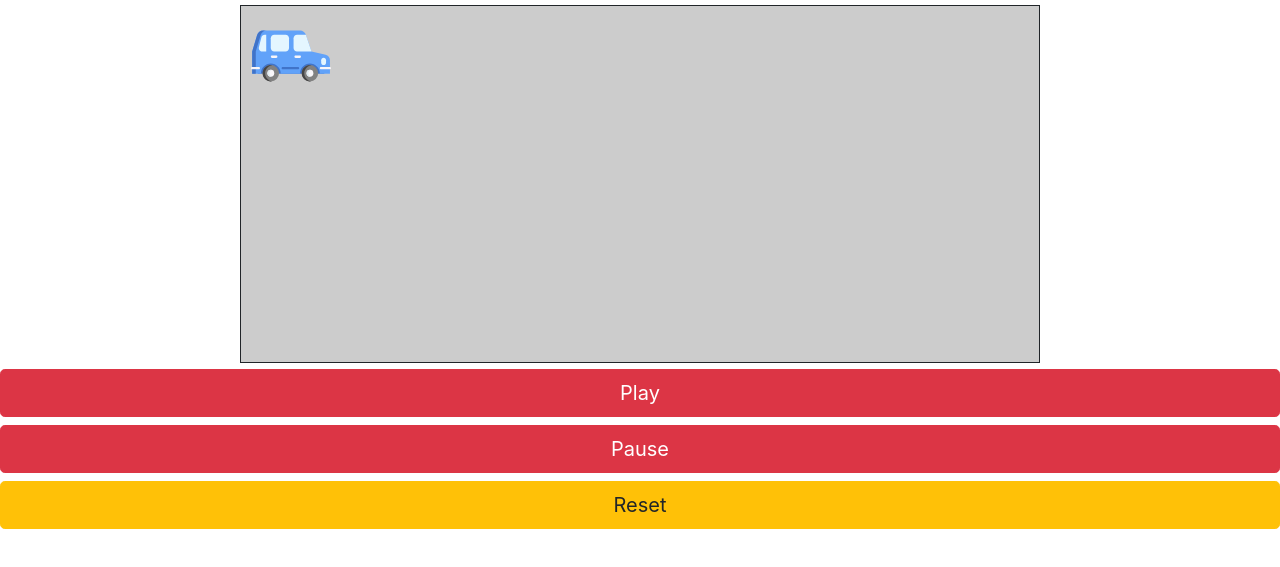
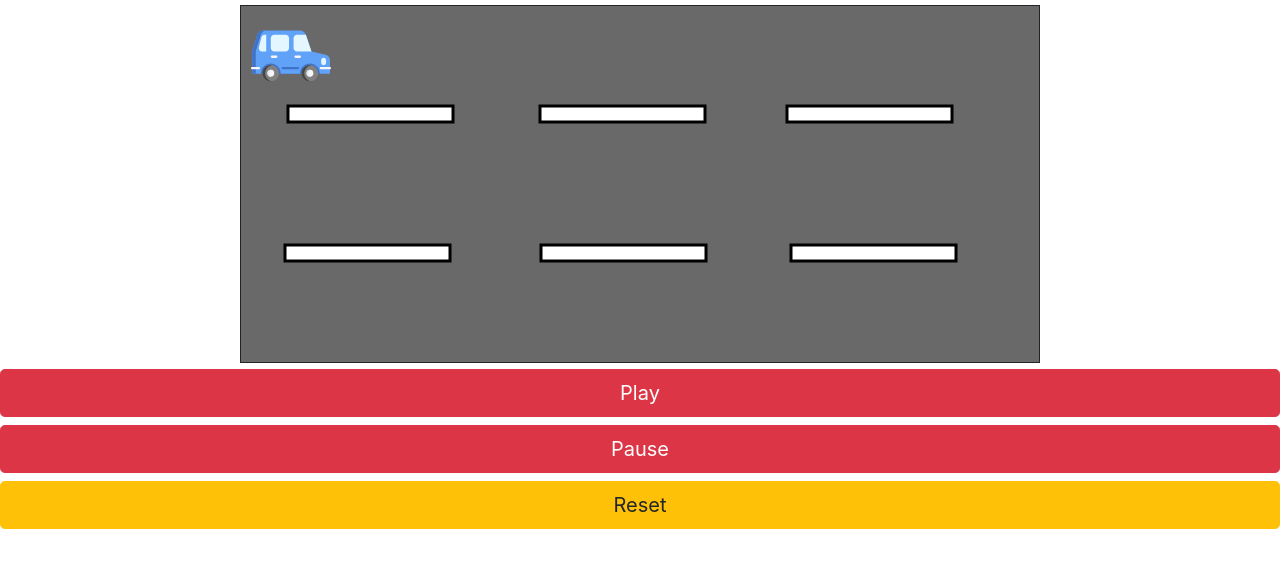
Before and after one commit to Opidom/Opidom.github.io, a plain HTML site: page game.html in a window 1280 px wide. Shown: the part 51-618 px from the top of the page. Drawn offline with nearby package versions, Linux system fonts and the light colour scheme.

Commit message:
Mise à jour

```diff
--- a/game.html
+++ b/game.html
@@ -52,7 +52,7 @@
         var xobstacle = 650;
         var yobstacle = 10;
         var speedXobstacle = -10;
-        var car, obstacles;
+        var car, obstacles,interval;
         ctx.fillStyle = 'green';
 
 
@@ -67,9 +67,6 @@
         reset.onclick=function(){
             interval = clearInterval(interval);
             start();
-            ctx.clearRect(0,0, canvas.width, canvas.height);
-            drawRoad();
-            drawCar();
         }
 
         //ctx.fillRect(10, 10, 100, 100);
@@ -99,6 +96,11 @@
             for (var i = 0; i<= 2; i++) {
                 obstacles.push(new Obstacle(-obstacleImage.width, yobstacle + i * 125, obstacleImage));
             }
+
+
+            ctx.clearRect(0,0, canvas.width, canvas.height);
+            drawRoad();
+            drawCar();
         }
 
 
@@ -163,11 +165,11 @@
         function drawRoad() {
             ctx.drawImage(route, -1, -3);
         }
-        carImage.onload = drawCar;
+        //carImage.onload = drawCar;
 
-        obstacleImage.onload = drawObstacles;
+        //obstacleImage.onload = drawObstacles;
 
-        route.onload = drawRoad();
+        route.onload = drawRoad;
 
         function collide(a, b) {
             return !(
@@ -244,8 +246,7 @@
             drawCar();
         }
 
-        start();
-
+        setTimeout(start, 100);
 
     </script>
 </body>
```
